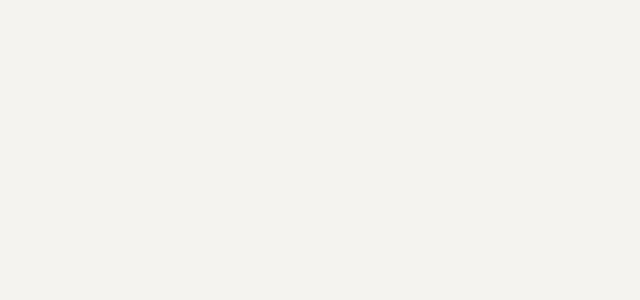
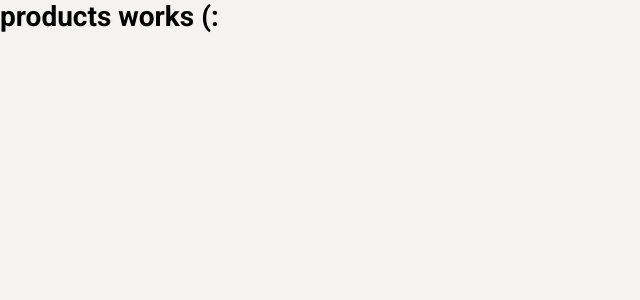
Before and after one commit to marianaolvr/dulocal-frontend-challenge, a React (Create React App) app: page /produtos in a window 1280 px wide. Shown: the top 300 px of the page, without its empty margins (0-640 px from the left). Built offline with nearby package versions, Linux system fonts and the light colour scheme.

Commit message:
create products and cart components and routes

```diff
--- /dev/null
+++ b/src/pages/Cart/index.js
@@ -0,0 +1,10 @@
+import React from 'react';
+import { Link } from 'react-router-dom';
+
+import './styles.css';
+
+export default function Cart() {
+    return (
+        <h1>cart works (:</h1>
+    );
+};
--- /dev/null
+++ b/src/pages/Products/index.js
@@ -0,0 +1,10 @@
+import React from 'react';
+import { Link } from 'react-router-dom';
+
+import './styles.css';
+
+export default function Products() {
+    return (
+        <h1>products works (:</h1>
+    );
+};
--- a/src/pages/Register/index.js
+++ b/src/pages/Register/index.js
@@ -25,9 +25,6 @@
 
                 <button type="submit" className="button">Cadastrar</button>
             </form>
-
-
-
         </div>
     )
 };
--- a/src/routes.js
+++ b/src/routes.js
@@ -5,14 +5,21 @@
 import Home from './pages/Home';
 import Login from './pages/Login';
 import Register from './pages/Register';
+import Products from './pages/Products';
+import Cart from './pages/Cart';
 
 export default function Routes() {
     return (
         <BrowserRouter>
             <Switch>
                 <Route path="/" exact component={Home} />
+
                 <Route path="/login" component={Login} />
                 <Route path="/cadastro" component={Register} />
+
+                <Route path="/produtos" component={Products} />
+                <Route path="/carrinho-de-compras" component={Cart} />
+
             </Switch>
         </BrowserRouter>
 
```
Also changed, not shown: src/pages/Cart/styles.css (added), src/pages/Products/styles.css (added).
